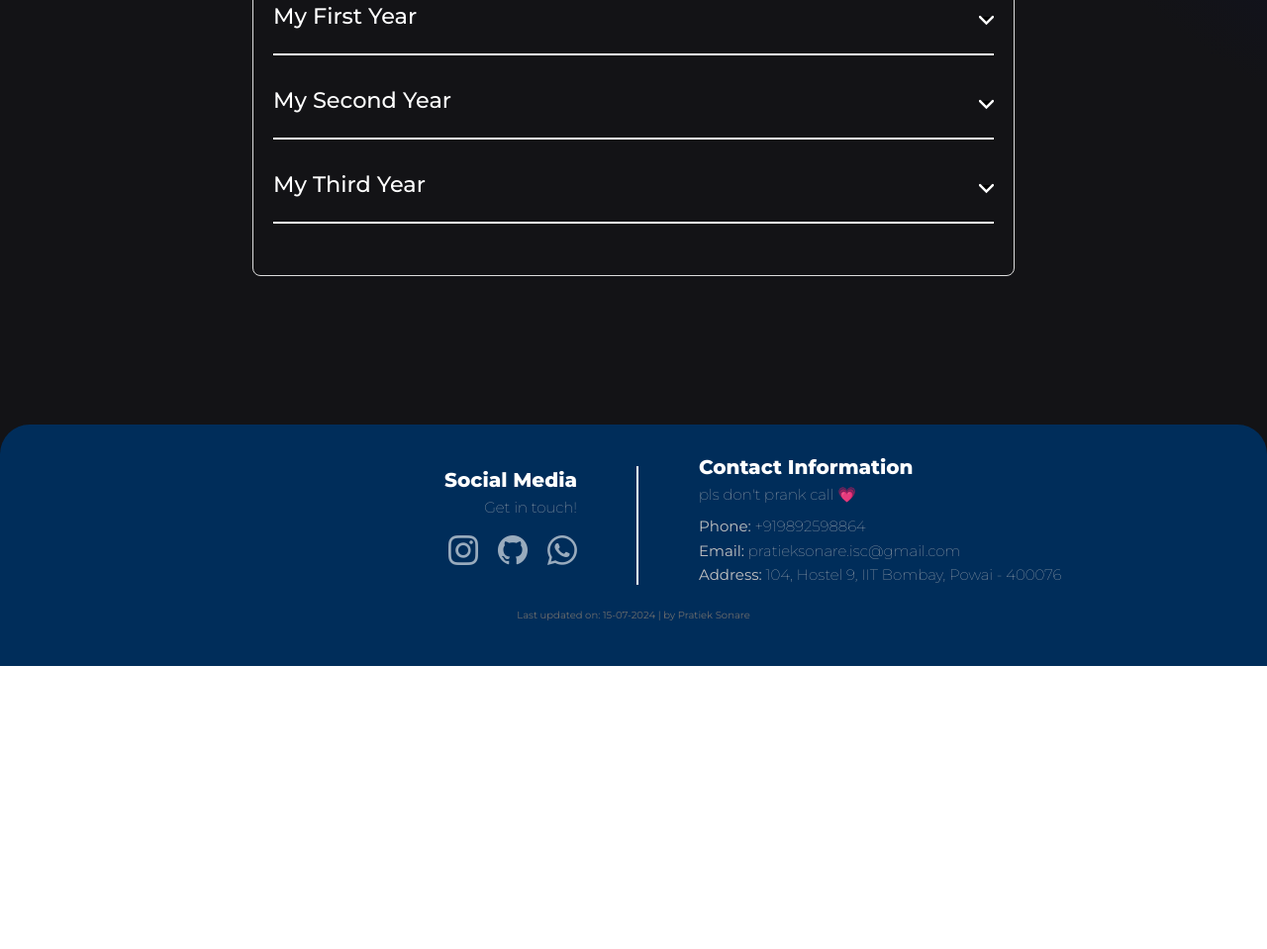
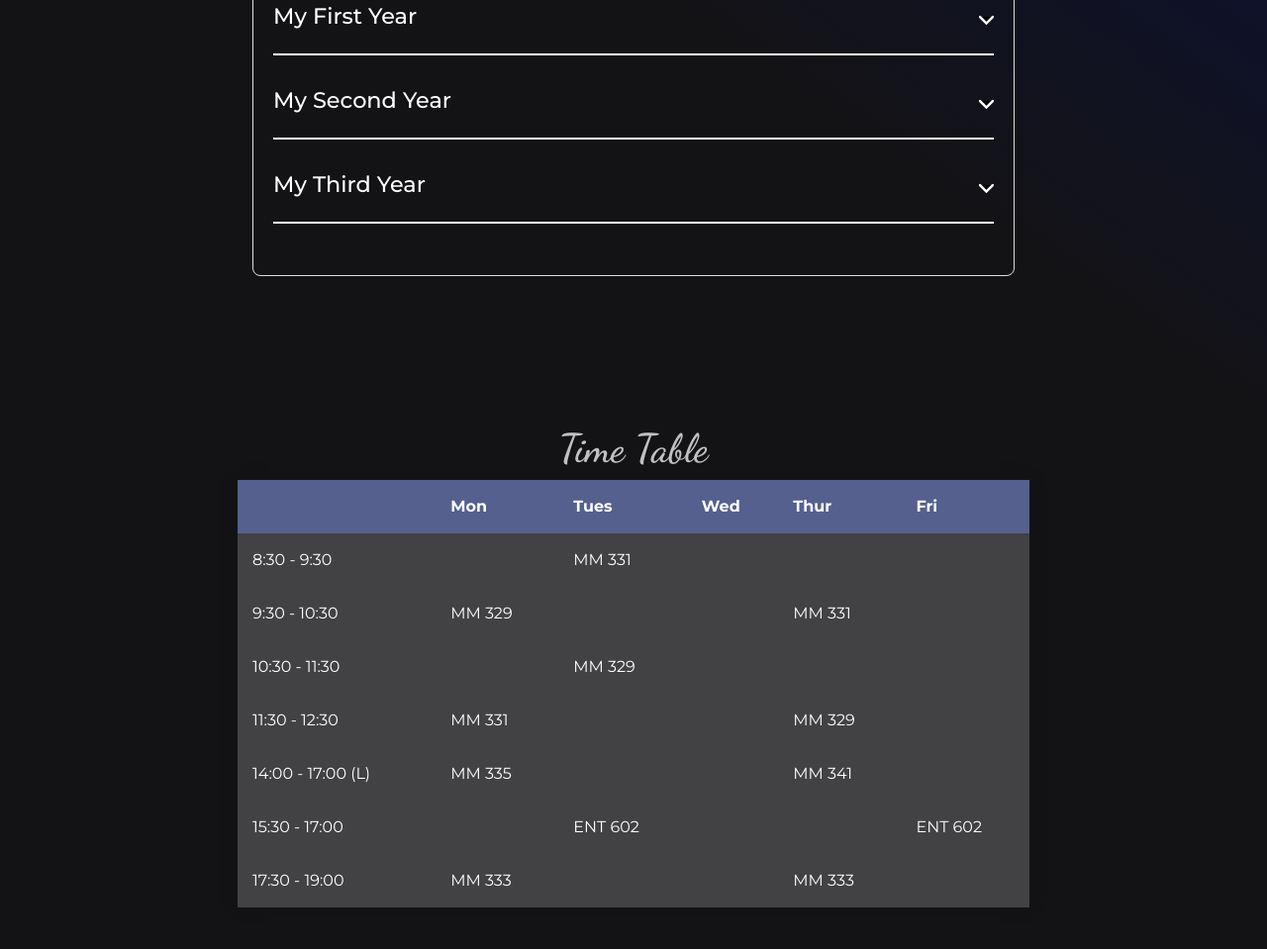
Before and after one commit to PratiekSonare/PratiekSonare.github.io, a website: page index.html in a window 1280 px wide. Shown: the part 1441-2400 px from the top of the page at 99% size. Before the commit the page ends 2114 px from the top, so only its background shows below. Drawn offline with nearby package versions, Linux system fonts and the light colour scheme; a web font is replaced by a local one.

Commit message:
new timetable added

```diff
--- a/app.js
+++ b/app.js
@@ -3,6 +3,14 @@ document.addEventListener("DOMContentLoaded", function() {
     .then(response => response.text())
     .then(data => {
       document.getElementById("footer-placeholder").innerHTML = data;
+    });
+});
+
+document.addEventListener("DOMContentLoaded", function() {
+  fetch('/timetable.html')
+    .then(response => response.text())
+    .then(data => {
+      document.getElementById("time-table").innerHTML = data;
     });
 });
 
--- a/index.html
+++ b/index.html
@@ -2,7 +2,7 @@
 <html lang="en">
 <head>
   <meta charset="UTF-8">
-  <meta name="viewport" content="width=device-width, initial-scale=1.0, maximum-scale=1, user-scalable=no">
+  <meta name="viewport" content="width=device-width, initial-scale=1.0, maximum-scale=1,">
   <title>pratiek with an ie</title>
   <link rel="stylesheet" href="https://cdn.jsdelivr.net/npm/bootstrap@5.3.0/dist/css/bootstrap.min.css">
   <link rel="stylesheet" href="https://cdnjs.cloudflare.com/ajax/libs/bootstrap-icons/1.10.3/font/bootstrap-icons.min.css">
@@ -11,7 +11,9 @@
   <link rel="stylesheet" href="style.css">
   <script defer src="app.js"></script>
   <style>
-
+  @import url('https://fonts.googleapis.com/css2?family=Playfair+Display:ital,wght@0,400..900;1,400..900&display=swap');
+  @import url('https://fonts.googleapis.com/css2?family=Bebas+Neue&display=swap');
+  @import url('https://fonts.googleapis.com/css2?family=Dancing+Script:wght@400..700&display=swap');
 
     .background-icon {
     position: absolute;
@@ -218,6 +220,26 @@ svg {
       }
     }
 
+      .bebas-neue-regular {
+    font-family: "Bebas Neue", sans-serif;
+    font-weight: 400;
+    font-style: normal;
+  }
+
+  .playfair-display{
+  font-family: "Playfair Display", serif;
+  font-optical-sizing: auto;
+  font-weight: 400;
+  font-style: normal;
+}
+
+.dancing-script {
+  font-family: "Dancing Script", cursive;
+  font-optical-sizing: auto;
+  font-weight: 600;
+  font-style: normal;
+}
+
   </style>
 </head>
 <body>
@@ -297,6 +319,15 @@ svg {
     </div>
   </section>
 
+  <section id="myTimeTable">
+    <div style="display: flex; flex-direction: column; justify-content: center; align-items: center; margin-top: 150px">
+      <h3 class="secondary dancing-script" style="font-size: 40px">Time Table</h3>
+    <div id="time-table"></div>
+    </div>
+
+  </section>
+
+
   <!-- Background icons -->
 
   <i class="bi bi-camera-reels-fill background-icon icon-2"></i>
@@ -308,6 +339,8 @@ svg {
   <!-- Footer -->
   <div id="footer-placeholder"></div>
 
+
+
   <script src="app.js"></script>
   <script src='https://kit.fontawesome.com/a076d05399.js' crossorigin='anonymous'></script>
   <script src="https://stackpath.bootstrapcdn.com/bootstrap/5.3.0/js/bootstrap.bundle.min.js"></script>
--- a/style.css
+++ b/style.css
@@ -1,5 +1,8 @@
 @import url('https://fonts.googleapis.com/css2?family=Montserrat:ital,wght@0,100..900;1,100..900&display=swap');
 @import url("https://cdn.jsdelivr.net/npm/bootstrap-icons@1.3.0/font/bootstrap-icons.css");
+@import url('https://fonts.googleapis.com/css2?family=Playfair+Display:ital,wght@0,400..900;1,400..900&display=swap');
+@import url('https://fonts.googleapis.com/css2?family=Bebas+Neue&display=swap');
+
 
 
 html {
--- /dev/null
+++ b/timetable.html
@@ -0,0 +1,139 @@
+    <style>
+        .timetable-body {
+            margin: 0;
+            background: linear-gradient(45deg, #49a09d, #5f2c82);
+            font-family: sans-serif;
+            font-weight: 100;
+            margin-top: 150px;
+        }
+
+        .timetable-container {
+            position: relative;
+            top: 50%;
+            left: 50%;
+            transform: translate(-50%, -50%);
+        }
+
+        .timetable-table {
+            width: 800px;
+            border-collapse: collapse;
+            overflow: hidden;
+            box-shadow: 0 0 20px rgba(0,0,0,0.1);
+        }
+
+        .timetable-th,
+        .timetable-td {
+            padding: 15px;
+            background-color: rgba(255,255,255,0.2);
+            color: #fff;
+        }
+
+        .timetable-th {
+            text-align: left;
+        }
+
+        .timetable-thead .timetable-th {
+            background-color: #55608f;
+        }
+
+        .timetable-tbody .timetable-tr:hover {
+            background-color: rgba(255,255,255,0.3);
+        }
+
+        .timetable-tbody .timetable-td {
+            position: relative;
+        }
+
+        .timetable-tbody .timetable-td:hover:before {
+            content: "";
+            position: absolute;
+            left: 0;
+            right: 0;
+            top: -9999px;
+            bottom: -9999px;
+            background-color: rgba(255,255,255,0.2);
+            z-index: -1;
+        }
+
+        .small-padding{
+            padding: 15px;
+            padding-right: 7px;
+        }
+
+    </style>
+
+<body class="timetable-body">
+    <div class="timetable-container">
+        <table class="timetable-table">
+            <thead class="timetable-thead">
+                <tr>
+                    <th class="timetable-th"> </th>
+                    <th class="timetable-th">Mon</th>
+                    <th class="timetable-th">Tues</th>
+                    <th class="timetable-th">Wed</th>
+                    <th class="timetable-th">Thur</th>
+                    <th class="timetable-th">Fri</th>
+                </tr>
+            </thead>
+            <tbody class="timetable-tbody">
+
+                <tr class="timetable-tr">
+                    <td class="timetable-td">8:30 - 9:30</td>
+                    <td class="timetable-td"> </td>
+                    <td class="timetable-td">MM 331</td>
+                    <td class="timetable-td"> </td>
+                    <td class="timetable-td"> </td>
+                    <td class="timetable-td"> </td>
+                </tr>
+                <tr class="timetable-tr">
+                    <td class="timetable-td">9:30 - 10:30</td>
+                    <td class="timetable-td">MM 329</td>
+                    <td class="timetable-td"> </td>
+                    <td class="timetable-td"> </td>
+                    <td class="timetable-td">MM 331</td>
+                    <td class="timetable-td"> </td>
+                </tr>
+                <tr class="timetable-tr">
+                    <td class="timetable-td">10:30 - 11:30</td>
+                    <td class="timetable-td"> </td>
+                    <td class="timetable-td">MM 329</td>
+                    <td class="timetable-td"> </td>
+                    <td class="timetable-td"> </td>
+                    <td class="timetable-td"> </td>
+                </tr>
+                <tr class="timetable-tr">
+                    <td class="timetable-td">11:30 - 12:30</td>
+                    <td class="timetable-td">MM 331</td>
+                    <td class="timetable-td"> </td>
+                    <td class="timetable-td"> </td>
+                    <td class="timetable-td">MM 329</td>
+                    <td class="timetable-td"> </td>
+                </tr>
+                <tr class="timetable-tr">
+                    <td class="timetable-td">14:00 - 17:00 (L)</td>
+                    <td class="timetable-td">MM 335</td>
+                    <td class="timetable-td"> </td>
+                    <td class="timetable-td"> </td>
+                    <td class="timetable-td">MM 341</td>
+                    <td class="timetable-td"> </td>
+                </tr>
+                <tr class="timetable-tr">
+                    <td class="timetable-td">15:30 - 17:00</td>
+                    <td class="timetable-td"> </td>
+                    <td class="timetable-td">ENT 602</td>
+                    <td class="timetable-td"> </td>
+                    <td class="timetable-td"> </td>
+                    <td class="timetable-td">ENT 602</td>
+                </tr>
+                <tr class="timetable-tr">
+                    <td class="timetable-td">17:30 - 19:00</td>
+                    <td class="timetable-td">MM 333</td>
+                    <td class="timetable-td"> </td>
+                    <td class="timetable-td"> </td>
+                    <td class="timetable-td">MM 333</td>
+                    <td class="timetable-td"> </td>
+                </tr>
+            </tbody>
+        </table>
+    </div>
+</body>
```
